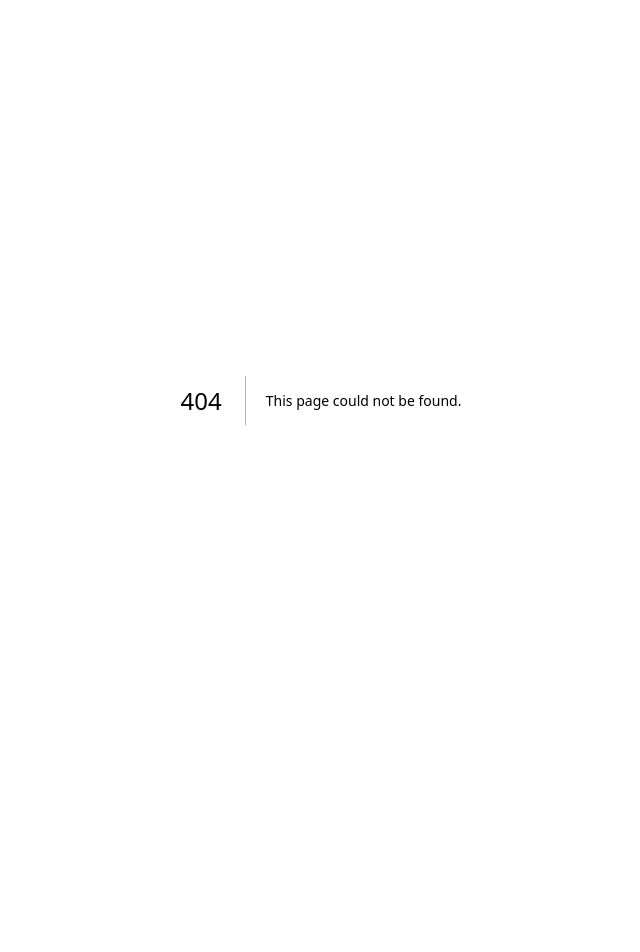
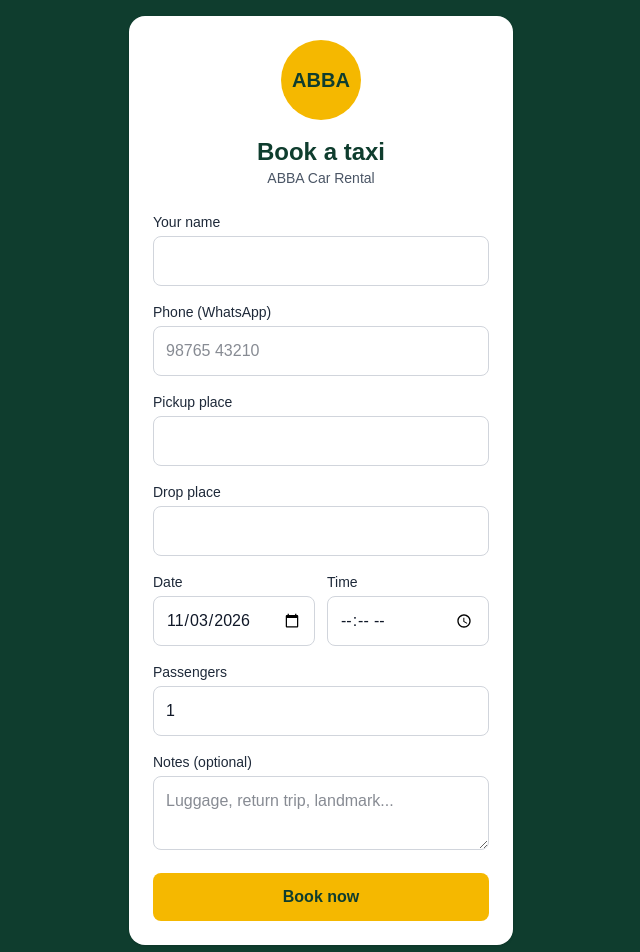
Before and after one commit to HariAbba/abba-car-rental, a Next.js app: page /book in a window 1280 px wide. Before the commit this address had no page. Shown: the top 952 px of the page, without its empty margins (319-959 px from the left). Before the commit the page ends 800 px from the top, so only its background shows below. Built offline with nearby package versions, Linux system fonts and the light colour scheme; no server answers.

Commit message:
Customer booking page

```diff
--- /dev/null
+++ b/src/app/book/page.tsx
@@ -0,0 +1,162 @@
+"use client";
+
+import { useState, type FormEvent } from "react";
+import { supabase } from "@/lib/supabase";
+
+// Hari's WhatsApp number: country code + number, digits only. Change when Hari confirms.
+const ABBA_WHATSAPP = "910000000000";
+
+const inputClass = "mb-4 mt-1 w-full rounded-lg border border-gray-300 p-3 text-gray-900";
+const labelClass = "block text-sm font-medium text-gray-800";
+
+function niceTime(time: string) {
+  return new Date("2000-01-01T" + time).toLocaleTimeString("en-US", {
+    hour: "numeric",
+    minute: "2-digit",
+  });
+}
+
+function niceDate(date: string) {
+  return new Date(date + "T00:00").toLocaleDateString("en-IN", {
+    weekday: "short",
+    day: "numeric",
+    month: "short",
+  });
+}
+
+export default function BookPage() {
+  const today = new Date().toLocaleDateString("en-CA");
+  const [name, setName] = useState("");
+  const [phone, setPhone] = useState("");
+  const [pickup, setPickup] = useState("");
+  const [dropoff, setDropoff] = useState("");
+  const [date, setDate] = useState(today);
+  const [time, setTime] = useState("");
+  const [passengers, setPassengers] = useState("1");
+  const [notes, setNotes] = useState("");
+  const [error, setError] = useState("");
+  const [saving, setSaving] = useState(false);
+  const [booked, setBooked] = useState(false);
+
+  async function handleBook(e: FormEvent) {
+    e.preventDefault();
+    setSaving(true);
+    setError("");
+    const { error } = await supabase.rpc("book_trip", {
+      p_name: name,
+      p_phone: phone,
+      p_pickup: pickup,
+      p_dropoff: dropoff,
+      p_date: date,
+      p_time: time,
+      p_passengers: Number(passengers) || 1,
+      p_notes: notes || null,
+    });
+    setSaving(false);
+    if (error) {
+      setError(error.message || "Could not book. Please call us.");
+      return;
+    }
+    setBooked(true);
+  }
+
+  if (booked) {
+    const text =
+      `New booking - ABBA Car Rental\n` +
+      `Name: ${name}\n` +
+      `Phone: ${phone}\n` +
+      `Pickup: ${pickup}\n` +
+      `Drop: ${dropoff}\n` +
+      `Date: ${niceDate(date)}\n` +
+      `Time: ${niceTime(time)}\n` +
+      `Passengers: ${passengers}` +
+      (notes ? `\nNotes: ${notes}` : "");
+
+    return (
+      <main className="min-h-screen flex items-center justify-center bg-[#0F3D2E] p-4">
+        <div className="w-full max-w-sm rounded-2xl bg-white p-6 text-center shadow">
+          <div className="mx-auto mb-4 flex h-20 w-20 items-center justify-center rounded-full bg-[#F5B800] text-xl font-black text-[#0F3D2E]">
+            ABBA
+          </div>
+          <h1 className="mb-2 text-2xl font-bold text-[#0F3D2E]">Booking received!</h1>
+          <p className="mb-6 text-gray-700">
+            Thank you, {name}. We will send you your driver details soon.
+          </p>
+          <a
+            href={`https://wa.me/${ABBA_WHATSAPP}?text=${encodeURIComponent(text)}`}
+            target="_blank"
+            rel="noopener noreferrer"
+            className="mb-2 block rounded-lg bg-green-700 p-3 font-bold text-white"
+          >
+            Send booking on WhatsApp
+          </a>
+          <p className="text-sm text-gray-600">This helps us confirm your trip faster.</p>
+        </div>
+      </main>
+    );
+  }
+
+  return (
+    <main className="min-h-screen bg-[#0F3D2E] p-4">
+      <form onSubmit={handleBook} className="mx-auto w-full max-w-sm rounded-2xl bg-white p-6 shadow">
+        <div className="mx-auto mb-4 flex h-20 w-20 items-center justify-center rounded-full bg-[#F5B800] text-xl font-black text-[#0F3D2E]">
+          ABBA
+        </div>
+        <h1 className="text-center text-2xl font-bold text-[#0F3D2E]">Book a taxi</h1>
+        <p className="mb-6 text-center text-sm text-gray-600">ABBA Car Rental</p>
+
+        <label className={labelClass}>Your name</label>
+        <input required value={name} onChange={(e) => setName(e.target.value)} className={inputClass} />
+
+        <label className={labelClass}>Phone (WhatsApp)</label>
+        <input
+          type="tel"
+          required
+          placeholder="98765 43210"
+          value={phone}
+          onChange={(e) => setPhone(e.target.value)}
+          className={inputClass}
+        />
+
+        <label className={labelClass}>Pickup place</label>
+        <input required value={pickup} onChange={(e) => setPickup(e.target.value)} className={inputClass} />
+
+        <label className={labelClass}>Drop place</label>
+        <input required value={dropoff} onChange={(e) => setDropoff(e.target.value)} className={inputClass} />
+
+        <div className="grid grid-cols-2 gap-3">
+          <div>
+            <label className={labelClass}>Date</label>
+            <input type="date" required min={today} value={date} onChange={(e) => setDate(e.target.value)} className={inputClass} />
+          </div>
+          <div>
+            <label className={labelClass}>Time</label>
+            <input type="time" required value={time} onChange={(e) => setTime(e.target.value)} className={inputClass} />
+          </div>
+        </div>
+
+        <label className={labelClass}>Passengers</label>
+        <input type="number" min="1" value={passengers} onChange={(e) => setPassengers(e.target.value)} className={inputClass} />
+
+        <label className={labelClass}>Notes (optional)</label>
+        <textarea
+          placeholder="Luggage, return trip, landmark..."
+          value={notes}
+          onChange={(e) => setNotes(e.target.value)}
+          className={inputClass}
+          rows={2}
+        />
+
+        {error && <p className="mb-4 text-sm text-red-600">{error}</p>}
+
+        <button
+          type="submit"
+          disabled={saving}
+          className="w-full rounded-lg bg-[#F5B800] p-3 font-bold text-[#0F3D2E] disabled:opacity-60"
+        >
+          {saving ? "Booking..." : "Book now"}
+        </button>
+      </form>
+    </main>
+  );
+}
--- a/src/app/trips/page.tsx
+++ b/src/app/trips/page.tsx
@@ -13,7 +13,7 @@ type Trip = {
   trip_time: string;
   passengers: number;
   status: string;
-  fare: number | null;
+  fare: number | null; booked_via: string;
   customers: { name: string; phone: string } | null;
   drivers: { name: string } | null;
 };
@@ -58,7 +58,7 @@ export default function TripsPage() {
       }
       const { data, error } = await supabase
         .from("trips")
-        .select("id, pickup, dropoff, trip_date, trip_time, passengers, status, fare, customers(name, phone), drivers(name)")
+        .select("id, pickup, dropoff, trip_date, trip_time, passengers, status, fare, booked_via, customers(name, phone), drivers(name)")
         .gte("trip_date", today)
         .order("trip_date")
         .order("trip_time");
@@ -107,7 +107,7 @@ export default function TripsPage() {
                   {showDate(t.trip_date, today)} · {new Date("2000-01-01T" + t.trip_time).toLocaleTimeString("en-US", { hour: "numeric", minute: "2-digit" })}
                 </p>
                 <span className={`rounded-full px-2 py-1 text-xs font-semibold ${statusStyle[t.status] ?? ""}`}>
-                  {statusLabel[t.status] ?? t.status}
+                  {statusLabel[t.status] ?? t.status}{t.booked_via === "whatsapp_link" ? " · via link" : ""}
                 </span>
               </div>
               <p className="text-gray-800">{t.pickup} → {t.dropoff}</p>
```
